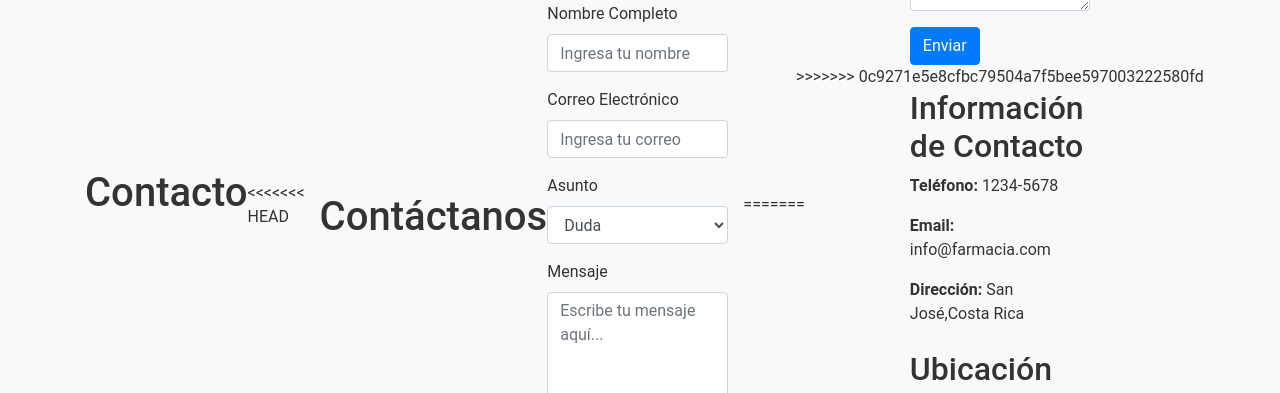
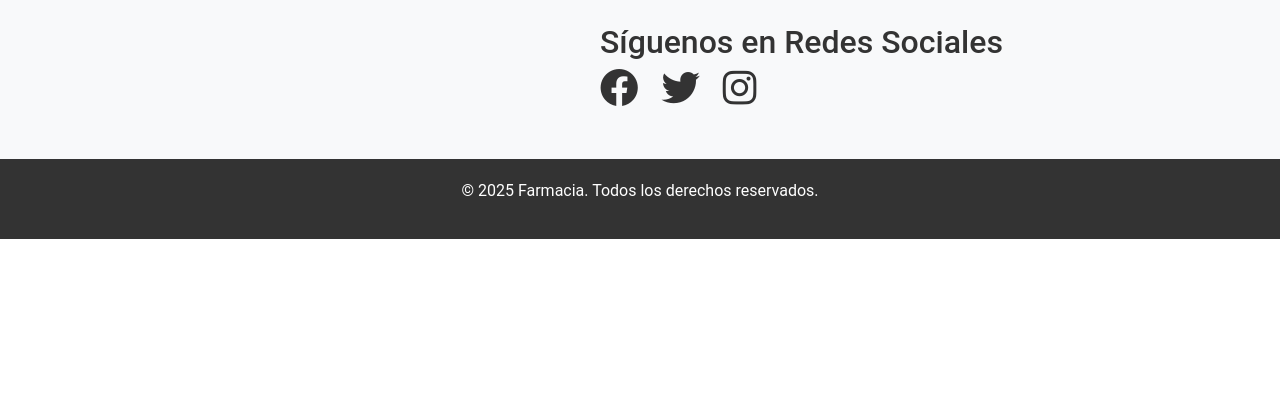
Before and after one commit to GersChacon/Proyecto-Ambiente-Web, a PHP site: page /contacto.html in a window 1280 px wide. Shown: the part 572-965 px from the top of the page. After the commit the page ends 811 px from the top, so only its background shows below. Run offline with PHP 8.4, Linux system fonts and the light colour scheme; some libraries are stand-ins or nearby versions.

Commit message:
Arreglo de contacto, catalogo

```diff
--- a/Proyecto/contacto.html
+++ b/Proyecto/contacto.html
@@ -27,47 +27,9 @@
 </header>
 
 <body class="bg-light">
-    <main class="container mt-5">
-        <h1 class="text-center mb-4">Contacto</h1>
 
-<<<<<<< HEAD
-    <div class="container mt-5">
-        <h1 class="text-center mb-4">Contáctanos</h1>
 
-        <form id="contact-form">
-            <div class="form-group">
-                <label for="name">Nombre Completo</label>
-                <input type="text" class="form-control" id="name" placeholder="Ingresa tu nombre" required>
-            </div>
 
-            <div class="form-group">
-                <label for="email">Correo Electrónico</label>
-                <input type="email" class="form-control" id="email" placeholder="Ingresa tu correo" required>
-            </div>
-
-            <div class="form-group">
-                <label for="subject">Asunto</label>
-                <select class="form-control" id="subject" required>
-                    <option value="duda">Duda</option>
-                    <option value="queja">Queja</option>
-                    <option value="contactar">Quiero ser contactado</option>
-                </select>
-            </div>
-
-            <div class="form-group">
-                <label for="message">Mensaje</label>
-                <textarea class="form-control" id="message" rows="4" placeholder="Escribe tu mensaje aquí..." required></textarea>
-            </div>
-
-            <div id="contact-info" class="form-group" style="display: none;">
-                <label for="phone">Teléfono</label>
-                <input type="text" class="form-control" id="phone" placeholder="Ingresa tu teléfono para contactarte">
-            </div>
-
-            <button type="submit" class="btn btn-primary btn-block">Enviar</button>
-        </form>
-    </div>
-=======
         <div class="row">
             <div class="col-md-6">
                 <h2>Envíanos un Mensaje</h2>
@@ -91,8 +53,6 @@
                     <button type="submit" class="btn btn-primary">Enviar</button>
                 </form>
             </div>
->>>>>>> 0c9271e5e8cfbc79504a7f5bee597003222580fd
-
             <div class="col-md-6">
                 <h2>Información de Contacto</h2>
                 <p><strong>Teléfono:</strong> 1234-5678</p>
@@ -116,7 +76,6 @@
         <p>&copy; 2025 Farmacia. Todos los derechos reservados.</p>
     </footer>
     <script src="https://cdn.jsdelivr.net/npm/bootstrap@5.3.0/dist/js/bootstrap.bundle.min.js"></script>
-<<<<<<< HEAD
     <script src="js/contacto.js"></script>
 
     <script>
@@ -137,7 +96,6 @@
             // Aquí puedes agregar la lógica para enviar los datos, por ejemplo, usando AJAX.
         });
     </script>
-=======
     <script>
         // Inicializar el mapa (ejemplo con Google Maps)
         function initMap() {
@@ -154,7 +112,6 @@
         }
     </script>
     <script async defer src="https://maps.googleapis.com/maps/api/js?key=YOUR_API_KEY&callback=initMap"></script>
->>>>>>> 0c9271e5e8cfbc79504a7f5bee597003222580fd
 </body>
 
 </html>
--- a/Proyecto/css/styles.css
+++ b/Proyecto/css/styles.css
@@ -209,20 +209,22 @@ footer {
     margin-top: 10px;
 }
 
-<<<<<<< HEAD
 .container1 {
     display: flex;
     justify-content: center;
     align-items: center;
-    height: 100vh; /* Ocupa toda la altura de la pantalla */
+    height: 100vh;
+    /* Ocupa toda la altura de la pantalla */
 }
 
 .row {
     width: 100%;
-    max-width: 1200px; /* Ajusta el ancho máximo según necesites */
+    max-width: 1200px;
+    /* Ajusta el ancho máximo según necesites */
     display: flex;
     justify-content: center;
-=======
+}
+
 .producto-detalle {
     padding: 20px 10%;
     background-color: #f1f1f1;
@@ -428,5 +430,4 @@ footer {
 
 .error-message a:hover {
     text-decoration: underline;
->>>>>>> 0c9271e5e8cfbc79504a7f5bee597003222580fd
 }
```
Also changed, not shown: Proyecto/catalogo.html (+0 -137 lines), uploads/680ac7d2c5f69_catalogo-sulfato-gentamicina.png (added).
